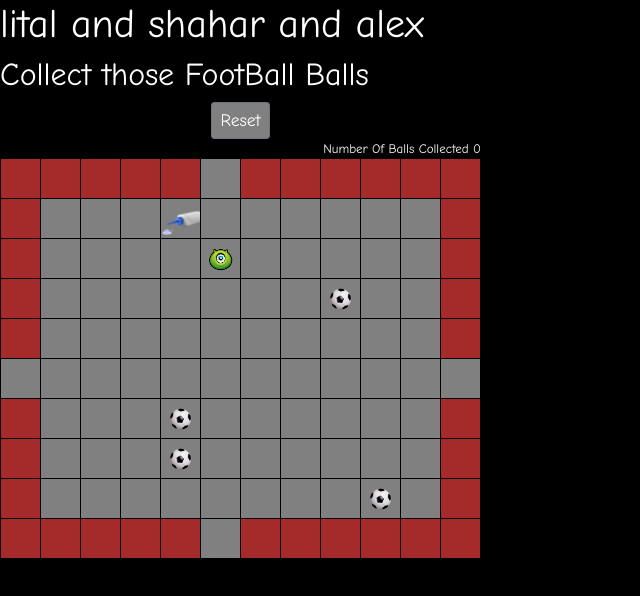
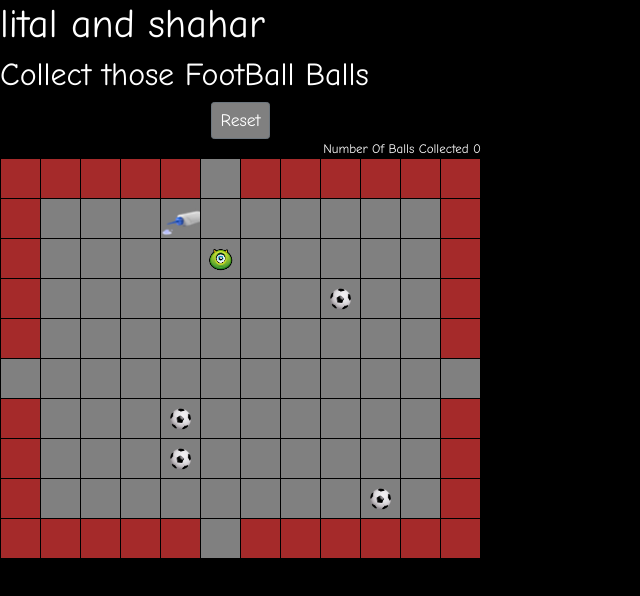
Before and after one commit to shaharperetz/ballBoardGit, a plain HTML site: page index.html in a window 1280 px wide. Shown: the whole page, without its empty margins (0-640 px from the left). Drawn offline with nearby package versions, Linux system fonts and the light colour scheme.

Commit message:
without alex

```diff
--- a/index.html
+++ b/index.html
@@ -13,7 +13,7 @@
 </head>
 
 <body onload="init()" onkeydown="handleKey(event)">
-  <h1>lital and shahar and alex</h1>
+  <h1>lital and shahar</h1>
   <h2 id="title">Collect those FootBall Balls</h2>
   <div class="wrap">
     <button class="btn btn-secondary btn-sm rstbtn" type="reset" onclick="init()">Reset</button>
```
